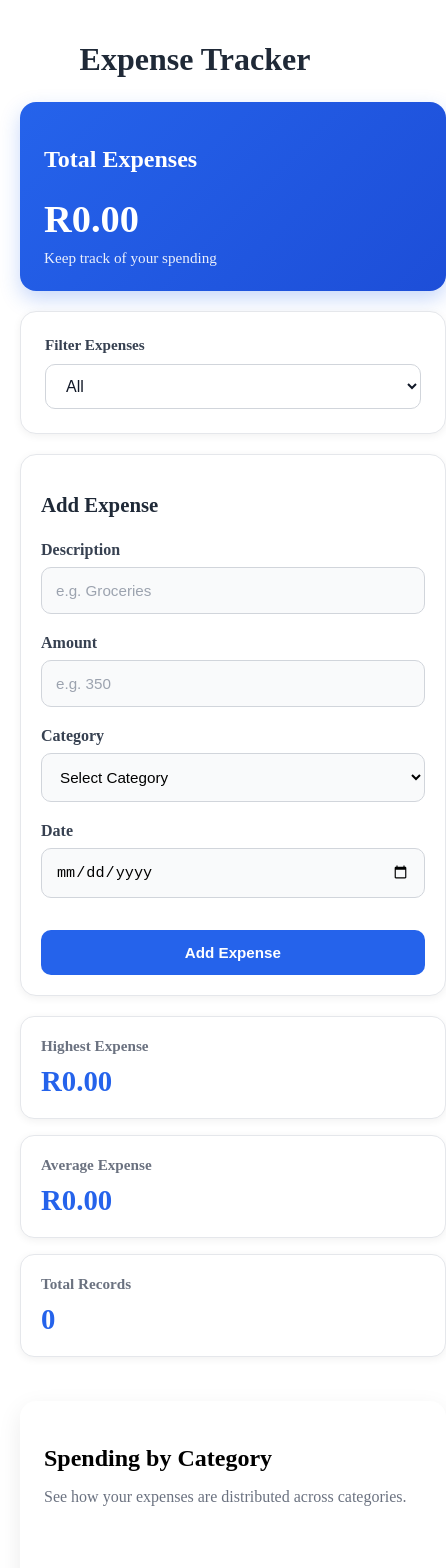
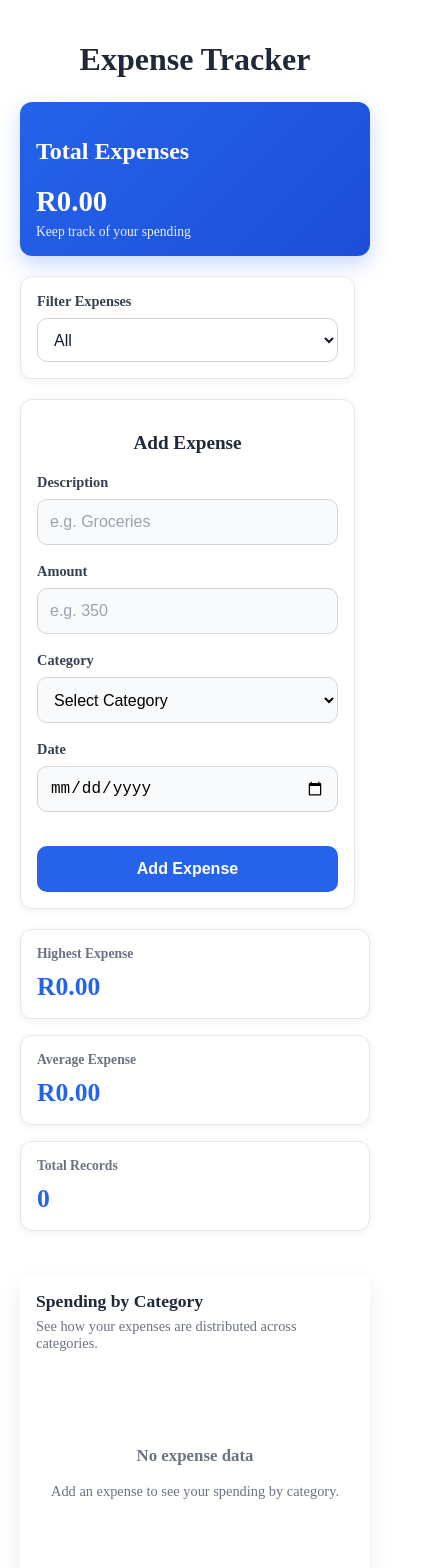
Before and after one commit to Mamokgosii/expense-tracker, a Vue app: page / in a window 390 px wide. Shown: the top 1568 px of the page, 446 px wide, since content can reach past the window. Built offline with nearby package versions, Linux system fonts and the light colour scheme.

Commit message:
Added mobile responsiveness

```diff
--- a/src/App.vue
+++ b/src/App.vue
@@ -255,7 +255,6 @@ h1 {
   gap: 24px;
 }
 
-/* Header above the expense list */
 .expenses-header {
   display: flex;
   justify-content: space-between;
@@ -285,12 +284,10 @@ h1 {
   max-width: 350px;
 }
 
-/* Sort Dropdown */
 .expenses-header select {
   min-width: 160px;
 }
 
-/* Tablet */
 @media (max-width: 1024px) {
   .dashboard {
     grid-template-columns: 1fr;
@@ -302,7 +299,6 @@ h1 {
   }
 }
 
-/* Mobile */
 @media (max-width: 768px) {
   .app {
     padding: 16px;
@@ -334,7 +330,6 @@ h1 {
   }
 }
 
-/* Small Phones */
 @media (max-width: 480px) {
   .app {
     padding: 12px;
--- a/src/components/CategoryFilter.vue
+++ b/src/components/CategoryFilter.vue
@@ -42,6 +42,7 @@ watch(selectedCategory, (category) => {
   border-radius: 16px;
   border: 1px solid #e5e7eb;
   box-shadow: 0 2px 8px rgba(0, 0, 0, 0.06);
+  width: 86%;
 }
 
 .category-filter label {
@@ -54,6 +55,7 @@ watch(selectedCategory, (category) => {
 
 .category-filter select {
   width: 100%;
+  min-height: 46px;
   padding: 12px 16px;
   border: 1px solid #d1d5db;
   border-radius: 10px;
@@ -62,6 +64,7 @@ watch(selectedCategory, (category) => {
   background: #ffffff;
   cursor: pointer;
   transition: all 0.2s ease;
+  box-sizing: border-box;
 }
 
 .category-filter select:hover {
@@ -73,4 +76,35 @@ watch(selectedCategory, (category) => {
   border-color: #2563eb;
   box-shadow: 0 0 0 3px rgba(37, 99, 235, 0.15);
 }
+
+@media (max-width: 768px) {
+  .category-filter {
+    padding: 20px;
+  }
+
+  .category-filter label {
+    font-size: 0.9rem;
+  }
+
+  .category-filter select {
+    font-size: 16px;
+    padding: 12px;
+  }
+}
+
+@media (max-width: 480px) {
+  .category-filter {
+    padding: 16px;
+    border-radius: 12px;
+  }
+
+  .category-filter label {
+    margin-bottom: 8px;
+  }
+
+  .category-filter select {
+    min-height: 44px;
+    padding: 10px 12px;
+  }
+}
 </style>
--- a/src/components/ExpenseChart.vue
+++ b/src/components/ExpenseChart.vue
@@ -68,9 +68,12 @@ const chartOptions = {
     v-if="expenses.length === 0"
     class="empty-chart"
   >
-        No expense data available yet.
+    <h3>No expense data</h3>
+    <p>Add an expense to see your spending by category.</p>
   </div>
+
   <Pie
+    v-else
     :data="chartData"
     :options="chartOptions"
   />
@@ -80,10 +83,12 @@ const chartOptions = {
 
 <style scoped>
 .chart-card {
-  background: white;
+  background: #ffffff;
   padding: 24px;
   border-radius: 16px;
   box-shadow: 0 8px 24px rgba(0,0,0,.08);
+  width: 100%;
+  box-sizing: border-box;
 }
 
 .chart-header {
@@ -91,20 +96,30 @@ const chartOptions = {
 }
 
 .chart-header h2 {
-  margin-bottom: 6px;
+  margin: 0 0 6px;
+  color: #1f2937;
+  font-size: 1.4rem;
 }
 
 .chart-header p {
+  margin: 0;
   color: #6b7280;
+  font-size: 0.95rem;
 }
 
 .chart-container {
   position: relative;
-  height: 320px;
+  width: 100%;
+  height: 260px;
 
   display: flex;
   justify-content: center;
   align-items: center;
+}
+
+.chart-container canvas {
+  max-width: 100%;
+  max-height: 100%;
 }
 
 .chart-container.empty {
@@ -116,4 +131,49 @@ const chartOptions = {
   font-size: 1rem;
   text-align: center;
 }
+
+@media (max-width: 768px) {
+  .chart-card {
+    padding: 20px;
+  }
+
+  .chart-header h2 {
+    font-size: 1.25rem;
+  }
+
+  .chart-container {
+    height: 220px;
+  }
+
+  .chart-container.empty {
+    height: 160px;
+  }
+}
+
+@media (max-width: 480px) {
+  .chart-card {
+    padding: 16px;
+    border-radius: 12px;
+  }
+
+  .chart-header h2 {
+    font-size: 1.1rem;
+  }
+
+  .chart-header p {
+    font-size: 0.9rem;
+  }
+
+  .chart-container {
+    height: 200px;
+  }
+
+  .chart-container.empty {
+    height: 140px;
+  }
+
+  .empty-chart {
+    font-size: 0.9rem;
+  }
+}
 </style>
--- a/src/components/ExpenseForm.vue
+++ b/src/components/ExpenseForm.vue
@@ -223,11 +223,12 @@ function handleSubmit() {
 <style scoped>
 .expense-form {
   background: #ffffff;
-  padding: 32px;
+  padding: 24px;
   border-radius: 16px;
   border: 1px solid #e5e7eb;
   box-shadow: 0 2px 8px rgba(0,0,0,.06);
   transition: all 0.2s ease;
+  width: 86%;
 }
 
 .expense-form:hover {
@@ -237,8 +238,9 @@ function handleSubmit() {
 .expense-form h2 {
   margin-bottom: 24px;
   color: #1f2937;
-  font-size: 1.5rem;
+  font-size: clamp(1.3rem, 3vw, 1.5rem);
   font-weight: 700;
+  text-align: center;
 }
 
 .form-group {
@@ -255,7 +257,8 @@ label {
 input,
 select {
   width: 100%;
-  padding: 14px;
+  min-height: 46px;
+  padding: 12px 14px;
   font-size: 1rem;
   border: 1px solid #d1d5db;
   border-radius: 10px;
@@ -313,13 +316,46 @@ button:active {
   }
 
   .expense-form h2 {
-    font-size: 1.3rem;
+    margin-bottom: 20px;
+  }
+
+  .form-group {
+    margin-bottom: 18px;
   }
 
   input,
-  select,
+  select {
+    font-size: 16px;
+    padding: 12px;
+  }
+
   button {
-    font-size: 0.95rem;
+    margin-top: 16px;
+    font-size: 1rem;
+  }
+}
+
+@media (max-width: 480px) {
+  .expense-form {
+    padding: 16px;
+    border-radius: 12px;
+  }
+
+  .expense-form h2 {
+    font-size: 1.2rem;
+  }
+
+  label {
+    font-size: 0.9rem;
+  }
+
+  input,
+  select {
+    padding: 10px 12px;
+  }
+
+  .error {
+    font-size: 0.8rem;
   }
 }
 </style>
--- a/src/components/ExpenseItem.vue
+++ b/src/components/ExpenseItem.vue
@@ -76,6 +76,7 @@ function formatDate(date: string) {
   display: flex;
   justify-content: space-between;
   align-items: center;
+  gap: 12px;
   margin-bottom: 12px;
 }
 
@@ -95,8 +96,10 @@ function formatDate(date: string) {
   display: flex;
   justify-content: space-between;
   align-items: center;
+  gap: 12px;
   margin-bottom: 18px;
   font-size: 0.9rem;
+  flex-wrap: wrap;
 }
 
 .category {
@@ -119,11 +122,12 @@ function formatDate(date: string) {
 
 .expense-actions button {
   border: none;
-  padding: 8px 18px;
+  padding: 10px 18px;
   border-radius: 8px;
   cursor: pointer;
   font-weight: 600;
   transition: 0.2s;
+  min-height: 44px;
 }
 
 .edit-btn {
@@ -143,4 +147,58 @@ function formatDate(date: string) {
 .delete-btn:hover {
   background: #dc2626;
 }
+
+@media (max-width: 768px) {
+  .expense-item {
+    padding: 16px;
+  }
+
+  .expense-header {
+    flex-direction: column;
+    align-items: flex-start;
+  }
+
+  .expense-header h3 {
+    font-size: 1rem;
+    word-break: break-word;
+  }
+
+  .amount {
+    font-size: 1.1rem;
+  }
+
+  .expense-details {
+    flex-direction: column;
+    align-items: flex-start;
+    gap: 10px;
+  }
+
+  .expense-actions {
+    width: 100%;
+    justify-content: stretch;
+  }
+
+  .expense-actions button {
+    flex: 1;
+  }
+}
+
+@media (max-width: 480px) {
+  .expense-item {
+    padding: 14px;
+  }
+
+  .expense-actions {
+    flex-direction: column;
+  }
+
+  .expense-actions button {
+    width: 100%;
+  }
+
+  .category,
+  .expense-date {
+    font-size: 0.85rem;
+  }
+}
 </style>
--- a/src/components/SearchBar.vue
+++ b/src/components/SearchBar.vue
@@ -25,21 +25,46 @@ watch(search, (value) => {
 
 <style scoped>
 .search-bar {
-  width: 320px;
+  width: 100%;
+  max-width: 320px;
 }
 
 .search-bar input {
   width: 100%;
-  height: 44px;
+  min-height: 44px;
   padding: 0 14px;
   border: 1px solid #d1d5db;
   border-radius: 10px;
   font-size: 0.95rem;
   box-sizing: border-box;
+  transition: all 0.2s ease;
+}
+
+.search-bar input::placeholder {
+  color: #9ca3af;
 }
 
 .search-bar input:focus {
   outline: none;
   border-color: #2563eb;
+  box-shadow: 0 0 0 3px rgba(37, 99, 235, 0.15);
+}
+
+@media (max-width: 768px) {
+  .search-bar {
+    max-width: 100%;
+  }
+
+  .search-bar input {
+    font-size: 16px;
+  }
+}
+
+@media (max-width: 480px) {
+  .search-bar input {
+    min-height: 42px;
+    padding: 0 12px;
+    font-size: 0.95rem;
+  }
 }
 </style>
--- a/src/components/StatsCards.vue
+++ b/src/components/StatsCards.vue
@@ -41,29 +41,70 @@ function formatCurrency(value: number) {
 }
 
 .stat-card {
-  background: white;
+  background: #ffffff;
   padding: 20px;
   border-radius: 14px;
   border: 1px solid #e5e7eb;
   box-shadow: 0 2px 8px rgba(0,0,0,.06);
+  transition: all .2s ease;
+}
+
+.stat-card:hover {
+  transform: translateY(-2px);
+  box-shadow: 0 8px 20px rgba(0,0,0,.08);
 }
 
 .stat-card h3 {
   margin: 0 0 10px;
   color: #6b7280;
-  font-size: .95rem;
+  font-size: 0.95rem;
+  font-weight: 600;
 }
 
 .stat-card p {
   margin: 0;
-  font-size: 1.8rem;
+  color: #2563eb;
+  font-size: clamp(1.8rem, 4vw, 2.2rem);
   font-weight: 700;
-  color: #2563eb;
+  word-break: break-word;
 }
 
-@media (max-width:768px){
-  .stats-grid{
-    grid-template-columns:1fr;
+@media (max-width: 900px) {
+  .stats-grid {
+    grid-template-columns: repeat(2, 1fr);
+  }
+}
+
+@media (max-width: 768px) {
+  .stats-grid {
+    grid-template-columns: 1fr;
+  }
+
+  .stat-card {
+    padding: 18px;
+  }
+
+  .stat-card h3 {
+    font-size: 0.9rem;
+  }
+
+  .stat-card p {
+    font-size: 1.8rem;
+  }
+}
+
+@media (max-width: 480px) {
+  .stat-card {
+    padding: 16px;
+    border-radius: 12px;
+  }
+
+  .stat-card h3 {
+    font-size: 0.85rem;
+  }
+
+  .stat-card p {
+    font-size: 1.6rem;
   }
 }
 </style>
--- a/src/components/Toast.vue
+++ b/src/components/Toast.vue
@@ -25,8 +25,10 @@ defineProps<{
 
   min-width: 300px;
   max-width: 400px;
+  width: calc(100% - 48px);
 
   padding: 16px 20px;
+
   border-radius: 10px;
 
   color: white;
@@ -42,7 +44,7 @@ defineProps<{
 }
 
 .info {
-  background: #16a34a;
+  background: #2563eb;
 }
 
 .error {
@@ -65,4 +67,30 @@ defineProps<{
   opacity: 1;
   transform: translateX(0);
 }
+
+/* Tablet */
+@media (max-width: 768px) {
+  .toast {
+    top: 20px;
+    right: 20px;
+    left: 20px;
+
+    width: auto;
+    min-width: auto;
+    max-width: none;
+  }
+}
+
+/* Small phones */
+@media (max-width: 480px) {
+  .toast {
+    top: 16px;
+    left: 16px;
+    right: 16px;
+
+    padding: 14px 16px;
+    font-size: 0.9rem;
+    border-radius: 8px;
+  }
+}
 </style>
--- a/src/components/TotalCard.vue
+++ b/src/components/TotalCard.vue
@@ -24,6 +24,8 @@ const expenseStore = useExpenseStore()
   padding: 24px;
   border-radius: 16px;
   box-shadow: 0 8px 20px rgba(37, 99, 235, 0.25);
+  width: 100%;
+  box-sizing: border-box;
 }
 
 .card-header {
@@ -34,6 +36,7 @@ const expenseStore = useExpenseStore()
 
 .icon {
   font-size: 1.8rem;
+  flex-shrink: 0;
 }
 
 .card-header h2 {
@@ -44,8 +47,9 @@ const expenseStore = useExpenseStore()
 
 .total-amount {
   margin: 24px 0 8px;
-  font-size: 2.4rem;
+  font-size: clamp(2rem, 5vw, 2.6rem);
   font-weight: 700;
+  word-break: break-word;
 }
 
 .subtitle {
@@ -53,4 +57,46 @@ const expenseStore = useExpenseStore()
   opacity: 0.9;
   font-size: 0.95rem;
 }
+
+@media (max-width: 768px) {
+  .total-card {
+    padding: 20px;
+  }
+
+  .card-header h2 {
+    font-size: 1.1rem;
+  }
+
+  .subtitle {
+    font-size: 0.9rem;
+  }
+}
+
+@media (max-width: 480px) {
+  .total-card {
+    padding: 16px;
+    border-radius: 12px;
+  }
+
+  .card-header {
+    gap: 8px;
+  }
+
+  .icon {
+    font-size: 1.5rem;
+  }
+
+  .card-header h2 {
+    font-size: 1rem;
+  }
+
+  .total-amount {
+    margin: 18px 0 6px;
+    font-size: 1.8rem;
+  }
+
+  .subtitle {
+    font-size: 0.85rem;
+  }
+}
 </style>
--- a/src/modals/ConfirmModal.vue
+++ b/src/modals/ConfirmModal.vue
@@ -46,10 +46,13 @@ const emit = defineEmits<{
   inset: 0;
   background: rgba(17, 24, 39, 0.55);
   backdrop-filter: blur(4px);
+
   display: flex;
   justify-content: center;
   align-items: center;
+
   padding: 20px;
+
   z-index: 1000;
 }
 
@@ -57,10 +60,15 @@ const emit = defineEmits<{
   width: 420px;
   max-width: 100%;
   background: #ffffff;
+
   border-radius: 18px;
   padding: 28px;
-  box-shadow: 0 20px 50px rgba(0, 0, 0, 0.18);
-  animation: popup 0.25s ease;
+
+  box-shadow: 0 20px 50px rgba(0,0,0,.18);
+
+  animation: popup .25s ease;
+
+  box-sizing: border-box;
 }
 
 .modal h2 {
@@ -74,7 +82,7 @@ const emit = defineEmits<{
   margin: 16px 0 28px;
   color: #6b7280;
   line-height: 1.6;
-  font-size: 0.95rem;
+  font-size: .95rem;
 }
 
 .modal-actions {
@@ -86,13 +94,18 @@ const emit = defineEmits<{
 .cancel-btn,
 .delete-btn {
   min-width: 110px;
+  min-height: 44px;
+
   padding: 12px 20px;
+
   border-radius: 10px;
   border: none;
-  font-size: 0.95rem;
+
+  font-size: .95rem;
   font-weight: 600;
+
   cursor: pointer;
-  transition: all 0.2s ease;
+  transition: all .2s ease;
 }
 
 .cancel-btn {
@@ -122,7 +135,7 @@ const emit = defineEmits<{
 @keyframes popup {
   from {
     opacity: 0;
-    transform: scale(0.95) translateY(-12px);
+    transform: scale(.95) translateY(-12px);
   }
 
   to {
@@ -131,9 +144,39 @@ const emit = defineEmits<{
   }
 }
 
-@media (max-width: 500px) {
+@media (max-width:768px) {
+
   .modal {
-    padding: 22px;
+    width: 100%;
+    max-width: 500px;
+    padding: 24px;
+  }
+
+  .modal h2 {
+    font-size: 1.25rem;
+  }
+
+  .modal p {
+    font-size: .92rem;
+  }
+}
+
+
+@media (max-width:500px) {
+
+  .modal {
+    width: 100%;
+    padding: 20px;
+    border-radius: 14px;
+  }
+
+  .modal h2 {
+    font-size: 1.15rem;
+  }
+
+  .modal p {
+    margin: 14px 0 22px;
+    font-size: .9rem;
   }
 
   .modal-actions {
```
Lines whose indentation alone changed are shown as unchanged.
